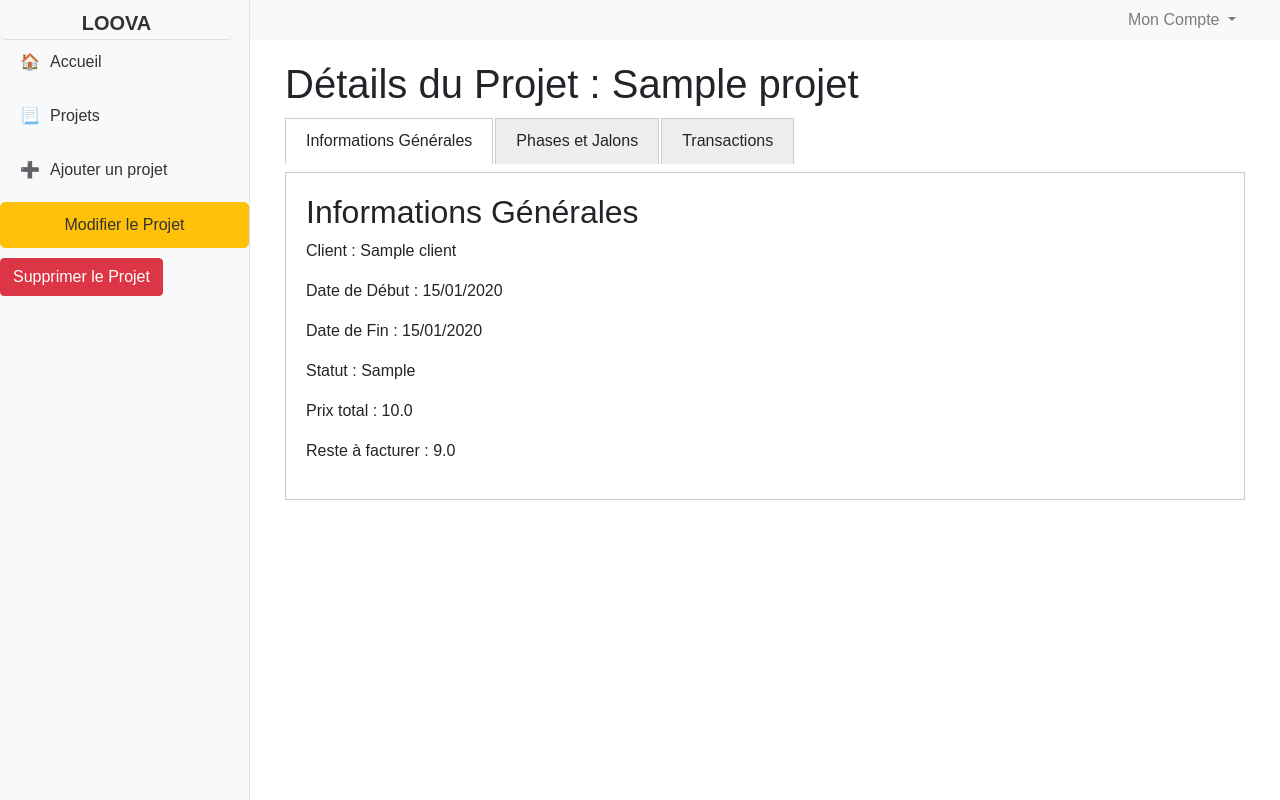
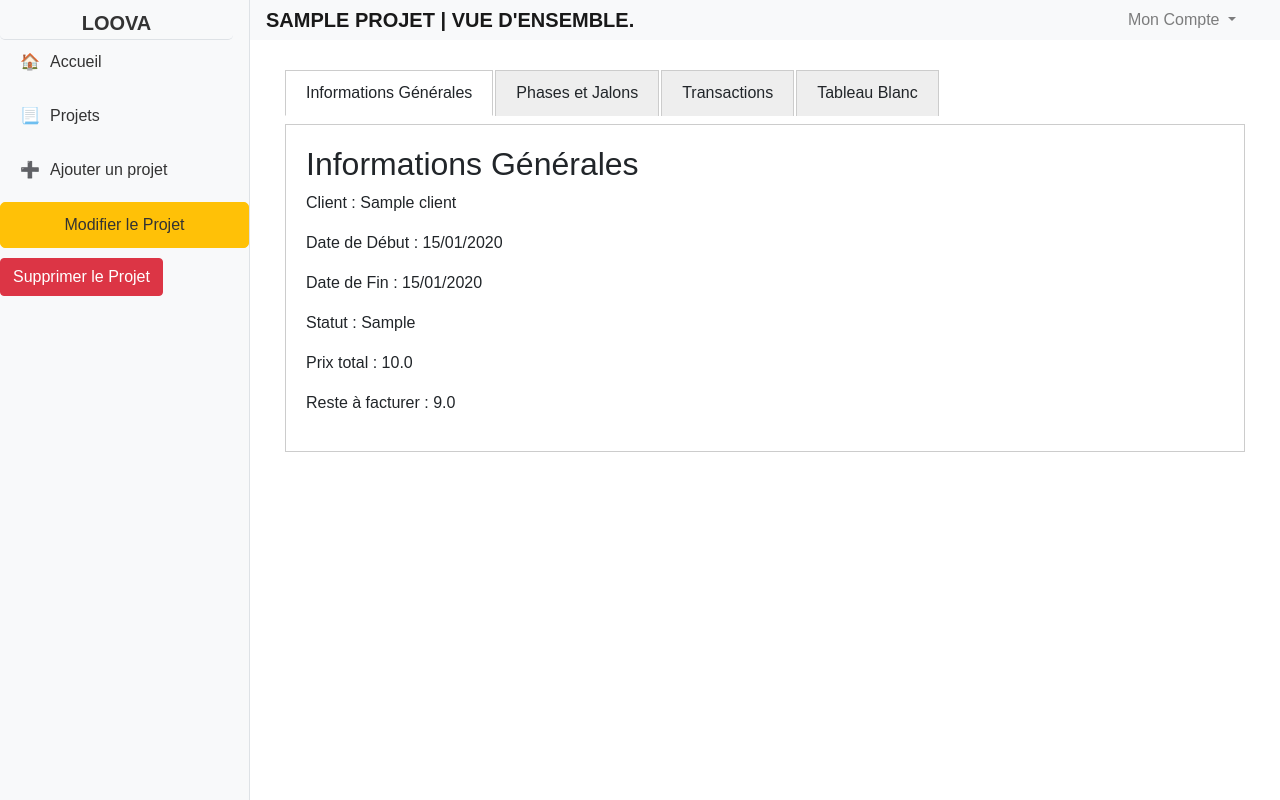
Before and after one commit to Iconoklaste/mon_compta_app, a Flask app: page /projet/1 in a window 1280 px wide. Run offline with Flask 3, Linux system fonts and the light colour scheme; the visitor is signed in with stand-in values (Sample User, id 1); tables that the repository leaves empty hold one stand-in row (values such as "Sample post"); parts of the project's set-up code (start-up, migrations or seed data) failed here and were passed over; some libraries are stand-ins or nearby versions.

Commit message:
maj minueres

```diff
--- a/app.py
+++ b/app.py
@@ -10,6 +10,7 @@ from controllers.transactions_controller import transactions_bp
 from controllers.compta_controller import compta_bp
 from controllers.projet_phases import projet_phases_bp
 from controllers.projet_jalons import projet_jalons_bp
+from controllers.whiteboard_controller import whiteboard_bp # Import the whiteboard blueprint
 from models import *  # Import all models
 #from models.clients import Client # Import the Client model
 from models.organisations import Organisation
@@ -47,6 +48,7 @@ app.register_blueprint(transactions_bp)
 app.register_blueprint(compta_bp)
 app.register_blueprint(projet_phases_bp)
 app.register_blueprint(projet_jalons_bp)
+app.register_blueprint(whiteboard_bp) # Register the whiteboard blueprint
 
 
 @app.route('/generer_facture/<int:transaction_id>')
@@ -62,24 +64,24 @@ def generer_facture(transaction_id):
     return response
 
 # Stockage temporaire (à remplacer par une base de données)
-whiteboard_data = {}
+#whiteboard_data = {} #remove this line
 
-@app.route('/whiteboard')
-def whiteboard():
-    return render_template('whiteboard.html')
+#@app.route('/whiteboard') #remove this line
+#def whiteboard(): #remove this line
+#    return render_template('whiteboard.html') #remove this line
 
-@app.route('/save', methods=['POST'])
-def save():
-    data = request.get_json()
-    whiteboard_data['state'] = data
-    return jsonify({'message': 'Whiteboard sauvegardé'})
+#@app.route('/save', methods=['POST']) #remove this line
+#def save(): #remove this line
+#    data = request.get_json() #remove this line
+#    whiteboard_data['state'] = data #remove this line
+#    return jsonify({'message': 'Whiteboard sauvegardé'}) #remove this line
 
-@app.route('/load', methods=['GET'])
-def load():
-    if 'state' in whiteboard_data:
-        return jsonify(whiteboard_data['state'])
-    else:
-        return jsonify({'message': 'Aucune donnée sauvegardée'})
+#@app.route('/load', methods=['GET']) #remove this line
+#def load(): #remove this line
+#    if 'state' in whiteboard_data: #remove this line
+#        return jsonify(whiteboard_data['state']) #remove this line
+#    else: #remove this line
+#        return jsonify({'message': 'Aucune donnée sauvegardée'}) #remove this line
 
 if __name__ == '__main__':
     with app.app_context():
--- a/static/styles.css
+++ b/static/styles.css
@@ -118,6 +118,11 @@ nav ul li {
     height: 5vh;
     z-index: 101;
 }
+
+#navbar-title {
+    font-weight: bold;
+    font-size: 1.25rem;
+  }
 
 /* Tabs Styles */
 .tabs {
--- a/templates/ajouter_projet.html
+++ b/templates/ajouter_projet.html
@@ -1,8 +1,12 @@
 
 {% extends 'base.html' %}
 
+{% block page_title %}
+    NOUVEAU PROJET
+{% endblock %}
+
 {% block content %}
-    <h1>Ajouter un Projet</h1>
+
 
     <form method="POST" id="projetForm">
         <div class="form-group">
--- a/templates/ajouter_transaction.html
+++ b/templates/ajouter_transaction.html
@@ -1,8 +1,11 @@
 {# ajouter_transaction.html #}
 {% extends 'base.html' %}
 
+{% block page_title %}
+<span style="text-transform: uppercase;">{{projet.nom}}</span> | AJOUT D'UNE TRANSATION.
+{% endblock %}
+
 {% block content %}
-    <h1>Ajouter une Transaction pour le projet : {{ projet.nom }}</h1>
     {# Display flashed messages in the form #}
     {% with messages = get_flashed_messages(with_categories=true) %}
         {% if messages %}
--- a/templates/base.html
+++ b/templates/base.html
@@ -33,6 +33,11 @@
                 <button class="navbar-toggler" type="button" data-toggle="collapse" data-target="#navbarNav" aria-controls="navbarNav" aria-expanded="false" aria-label="Toggle navigation">
                     <span class="navbar-toggler-icon"></span>
                 </button>
+
+                <div class="navbar-brand" id="navbar-title">
+                    {% block page_title %}{% endblock %}
+                </div>
+
                 <div class="collapse navbar-collapse" id="navbarNav">
                     <ul class="navbar-nav ml-auto">
                         {% if session['user_id'] %}
--- a/templates/projet_detail.html
+++ b/templates/projet_detail.html
@@ -10,8 +10,11 @@
 
 {% endblock %}
 
+{% block page_title %}
+<span style="text-transform: uppercase;">{{projet.nom}} | VUE D'ENSEMBLE.</span>
+{% endblock %}
+
 {% block content %}
-    <h1>Détails du Projet : {{ projet.nom }}</h1>
 
     <div class="action-buttons">
 
@@ -142,6 +145,14 @@
                 </tbody>
             </table>
         </div>
+        <input type="radio" name="tabs" id="tab4">
+        <label for="tab4">Tableau Blanc</label>
+        <div class="tab"></div>
+        <script>
+            document.querySelector('label[for="tab4"]').addEventListener('click', function() {
+                window.location.href = "{{ url_for('whiteboard.whiteboard_view', projet_id=projet.id) }}";
+            });
+        </script>
     </div>
 
 
--- a/templates/projets.html
+++ b/templates/projets.html
@@ -1,7 +1,10 @@
 {% extends 'base.html' %}
 
+{% block page_title %}
+    MES PROJETS
+{% endblock %}
+
 {% block content %}
-    <h1>Liste des Projets</h1>
     <ul class="list-group">
         {% for projet in projets %}
             <li class="list-group-item">
```
